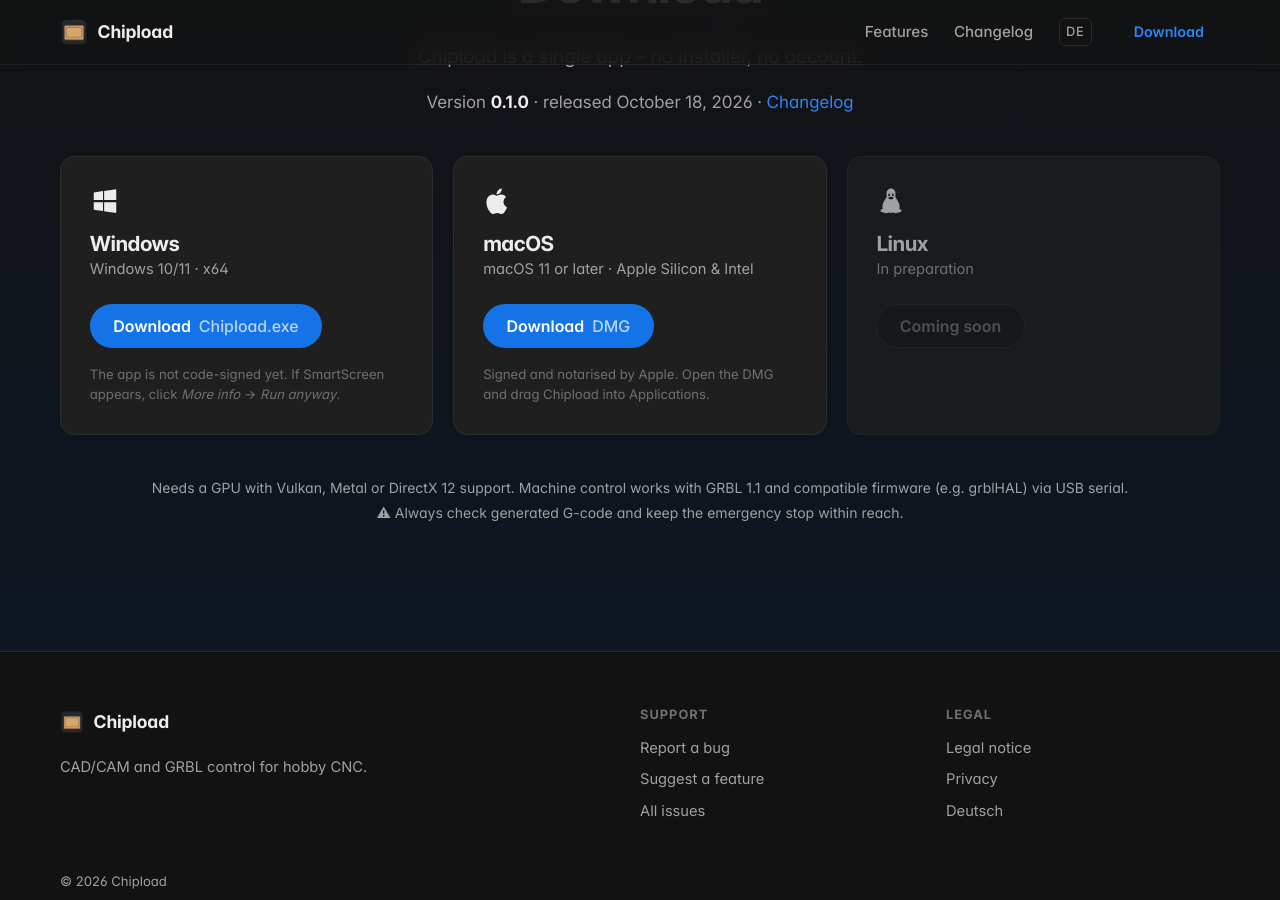
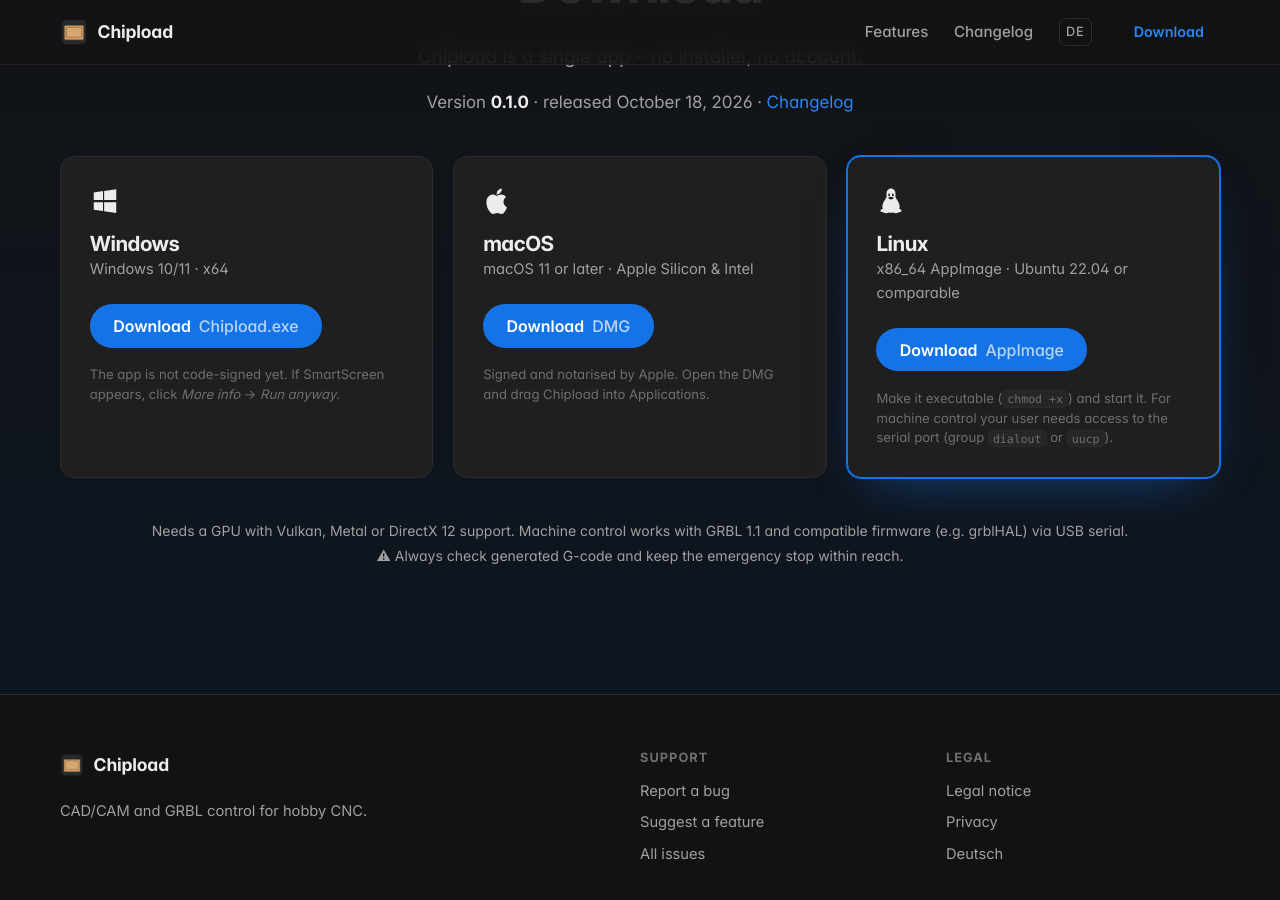
Before and after one commit to larsvegas0815/chipload-web, a Jekyll site: the page built from index.html, in a window 1280 px wide and 900 px high, scrolled down 4965 px. Built offline with Jekyll 4.4.1, drawn with Linux system fonts in a browser that asks for light colours; some of the changed text lies outside the part shown.

Commit message:
Enable Linux download (x86_64 AppImage)
Co-authored-by: Copilot App <223556219+Copilot@users.noreply.github.com>

```diff
--- a/_config.yml
+++ b/_config.yml
@@ -9,6 +9,7 @@ repo: larsvegas0815/chipload-web
 downloads:
   windows: Chipload.exe
   macos: Chipload-macos-universal.dmg
+  linux: Chipload-x86_64.AppImage
 
 markdown: kramdown
 permalink: pretty
--- a/_data/i18n/en.yml
+++ b/_data/i18n/en.yml
@@ -6,7 +6,7 @@ changelog_url: /changelog/
 imprint_url: /de/impressum/
 privacy_url: /de/datenschutz/
 
-meta_description: Chipload is a free CAD/CAM and GRBL control app for Windows and macOS. Draw or import SVG/DXF, plan toolpaths, preview in 3D and send G-code straight to your CNC router.
+meta_description: Chipload is a free CAD/CAM and GRBL control app for Windows, macOS and Linux. Draw or import SVG/DXF, plan toolpaths, preview in 3D and send G-code straight to your CNC router.
 
 nav:
   features: Features
@@ -20,7 +20,7 @@ hero:
   download: Download
   download_for: Download for
   other_platforms: Other platforms
-  free: Free download · Windows & macOS
+  free: Free download · Windows, macOS & Linux
   screenshot_alt: Chipload with a cutting board design, toolpaths and the machine control panel
 
 pillars:
@@ -110,7 +110,9 @@ download:
     note: Signed and notarised by Apple. Open the DMG and drag Chipload into Applications.
   linux:
     name: Linux
-    detail: In preparation
+    detail: x86_64 AppImage · Ubuntu 22.04 or comparable
+    file: AppImage
+    note: Make it executable (<code>chmod +x</code>) and start it. For machine control your user needs access to the serial port (group <code>dialout</code> or <code>uucp</code>).
   requirements: Needs a GPU with Vulkan, Metal or DirectX 12 support. Machine control works with GRBL 1.1 and compatible firmware (e.g. grblHAL) via USB serial.
   safety: Always check generated G-code and keep the emergency stop within reach.
 
--- a/_layouts/home.html
+++ b/_layouts/home.html
@@ -105,11 +106,16 @@ layout: default
         {%- endif %}
         <p class="note">{{ t.download.macos.note }}</p>
       </div>
-      <div class="dl-card dl-card-soon" data-os="linux">
+      <div class="dl-card" data-os="linux">
         <svg class="os-icon" viewBox="0 0 24 24" aria-hidden="true"><path d="M12 2c-2.2 0-3.6 1.8-3.6 4.4 0 1.3.3 2.2-.4 3.4-.9 1.5-2.9 3.9-2.9 6.6 0 .7.1 1.3.4 1.8-.8.3-1.9.7-1.9 1.6 0 1.2 2.4 1.2 3.6 1.7 1.1.5 1.8.5 2.6-.3.5.1 1.4.2 2.2.2s1.7-.1 2.2-.2c.8.8 1.5.8 2.6.3 1.2-.5 3.6-.5 3.6-1.7 0-.9-1.1-1.3-1.9-1.6.3-.5.4-1.1.4-1.8 0-2.7-2-5.1-2.9-6.6-.7-1.2-.4-2.1-.4-3.4C15.6 3.8 14.2 2 12 2zm-1.5 4c.4 0 .7.5.7 1.1s-.3 1.1-.7 1.1-.7-.5-.7-1.1.3-1.1.7-1.1zm3 0c.4 0 .7.5.7 1.1s-.3 1.1-.7 1.1-.7-.5-.7-1.1.3-1.1.7-1.1zM12 8.6c.9 0 2.1.6 2.1 1s-1.2 1.1-2.1 1.1-2.1-.7-2.1-1.1 1.2-1 2.1-1z"/></svg>
         <h3>{{ t.download.linux.name }}</h3>
         <p class="muted">{{ t.download.linux.detail }}</p>
+        {%- if latest %}
+        <a class="btn btn-primary" href="{{ dl }}{{ site.downloads.linux }}">{{ t.hero.download }} <span class="muted-inline">{{ t.download.linux.file }}</span></a>
+        {%- else %}
         <span class="btn btn-disabled">{{ t.download.coming_soon }}</span>
+        {%- endif %}
+        <p class="note">{{ t.download.linux.note }}</p>
       </div>
     </div>
 
--- a/de/index.html
+++ b/de/index.html
@@ -3,5 +3,5 @@ layout: home
 lang: de
 alt_url: /
 title: Chipload – CAD/CAM und GRBL-Steuerung für Hobby-CNC
-description: Chipload ist eine kostenlose CAD/CAM- und GRBL-Steuerungs-App für Windows und macOS. Zeichnen oder SVG/DXF importieren, Fräsbahnen planen, in 3D prüfen und den G-Code direkt an die Fräse senden.
+description: Chipload ist eine kostenlose CAD/CAM- und GRBL-Steuerungs-App für Windows, macOS und Linux. Zeichnen oder SVG/DXF importieren, Fräsbahnen planen, in 3D prüfen und den G-Code direkt an die Fräse senden.
 ---
--- a/index.html
+++ b/index.html
@@ -3,5 +3,5 @@ layout: home
 lang: en
 alt_url: /de/
 title: Chipload – CAD/CAM and GRBL control for hobby CNC
-description: Chipload is a free CAD/CAM and GRBL control app for Windows and macOS. Draw or import SVG/DXF, plan toolpaths, preview in 3D and send G-code straight to your CNC router.
+description: Chipload is a free CAD/CAM and GRBL control app for Windows, macOS and Linux. Draw or import SVG/DXF, plan toolpaths, preview in 3D and send G-code straight to your CNC router.
 ---
```
Also changed, not shown: other parts of _layouts/home.html (+2 -1 lines), _data/i18n/de.yml (+5 -3 lines), README.md.
